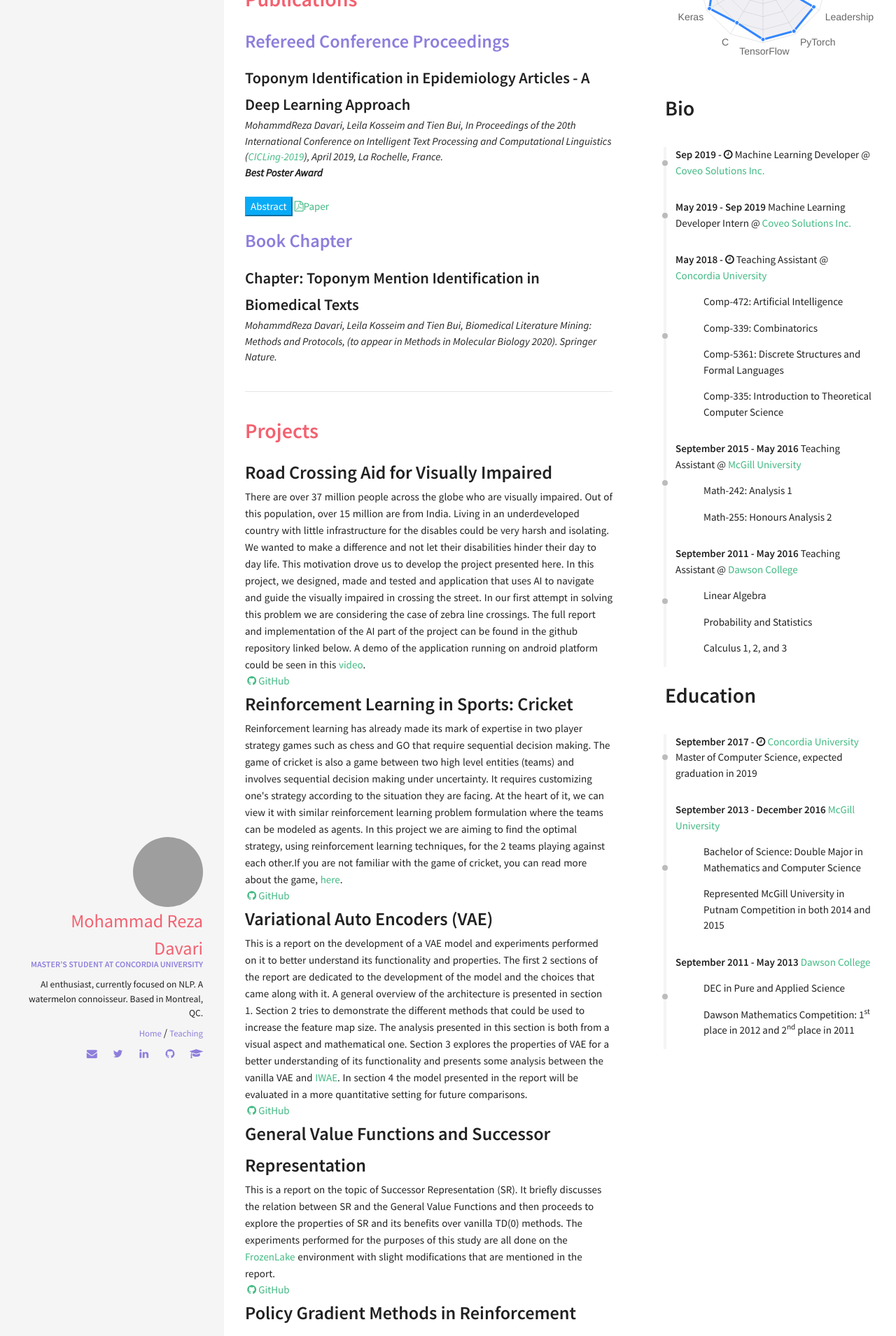
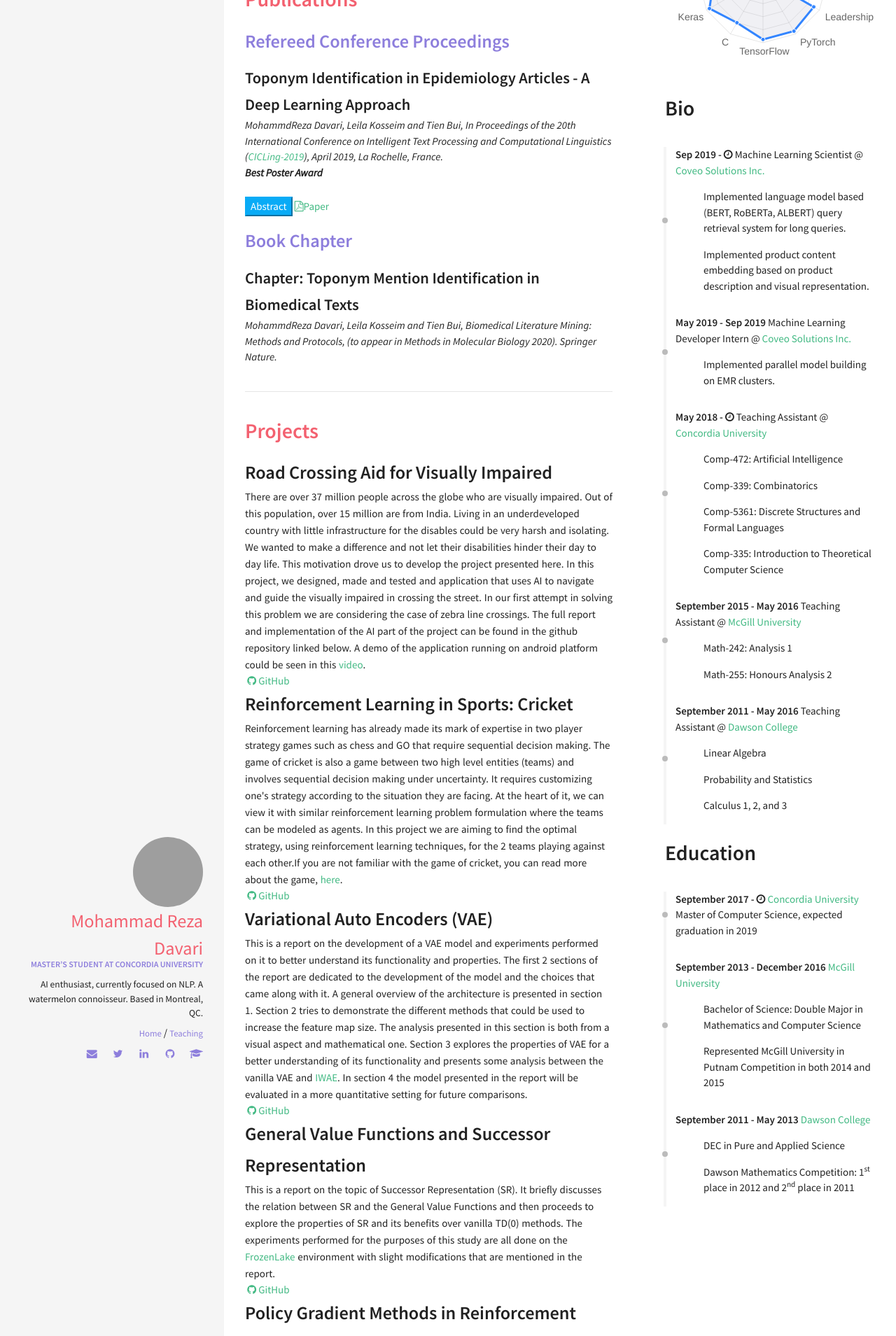
Before and after one commit to rezazzr/davari.io, a Jekyll site: the page built from index.html, in a window 1280 px wide. Shown: the part 314-2223 px from the top of the page at 70% size. Built offline with Jekyll 4.4.1, drawn with Linux system fonts in a browser that asks for light colours; nearby versions of some CDN libraries.

Commit message:
Updated career details

```diff
--- a/_data/index/careers.yml
+++ b/_data/index/careers.yml
@@ -3,14 +3,14 @@
 - name: Coveo Solutions Inc.
   link: https://www.coveo.com/en
   date: Sep 2019 - <i class="fa fa-clock-o" aria-hidden="true" title="Until Now"></i>
-  job:  Machine Learning Developer
-  descr:
+  job:  Machine Learning Scientist
+  descr: <br><ul> <li>Implemented language model based (BERT, RoBERTa, ALBERT) query retrieval system for long queries.</li>Implemented product content embedding based on product description and visual representation.<li> </li> </ul>
 
 - name: Coveo Solutions Inc.
   link: https://www.coveo.com/en
   date: May 2019 - Sep 2019
   job:  Machine Learning Developer Intern
-  descr:
+  descr: <br><ul> <li>Implemented parallel model building on EMR clusters.</li> </ul>
 
 - name: Concordia University
   link: https://www.concordia.ca/
```
